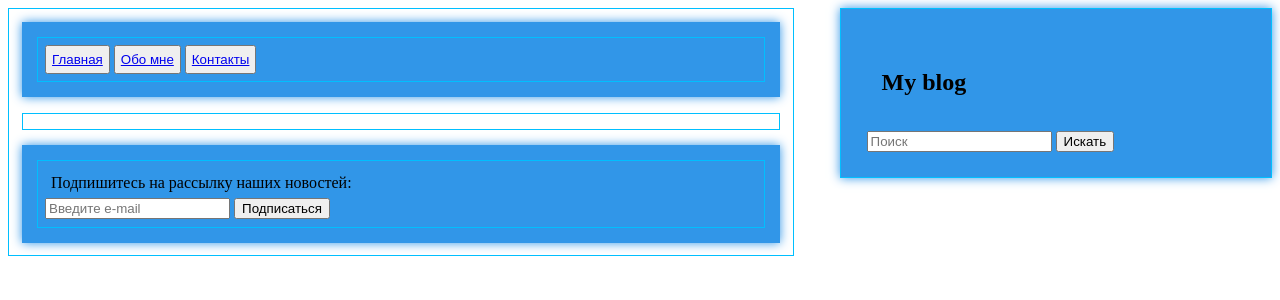
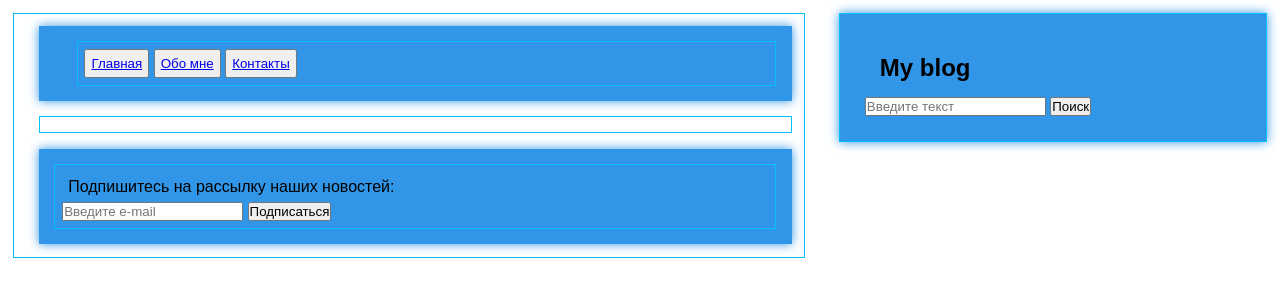
Before and after one commit to KarelinIvan/mysite, a Django app: page / in a window 1280 px wide. Shown: the top 300 px of the page. Run offline with Django 5.2, Linux system fonts and the light colour scheme; data that the repository does not hold is empty.

Commit message:
26-й коммит, работа с шаблонами и CCS

```diff
--- a/blog/static/css/blog.css
+++ b/blog/static/css/style.css
@@ -1,14 +1,21 @@
-.header-logo {
-    float: left;
+* {
+    padding: 0;
+    margin: 0;
 }
 
+.page {
+    padding-top: 1%;
+    padding-left: 1%;
+    padding-right: 1%;
+    padding-bottom: 1%;
+}
 
 .heading {
     background: #3196e8;
     -webkit-box-shadow: 0 0 10px #3196e8;
     padding-top: 2%;
     padding-bottom: 2%;
-    padding-left: 2%;
+    padding-left: 5%;
     padding-right: 2%;
     margin-bottom: 2%;
 }
@@ -28,6 +35,7 @@ button {
 .content {
     float: left;
     width: 60%;
+    padding-left: 2%;
 }
 
 .sidebar {
@@ -48,11 +56,8 @@ p {
     margin: 1px;
 }
 
-.info-post {
-    font-style: oblique;
-}
+div {
 
-div {
     border-style: solid;
     border-width: thin;
     border-color: deepskyblue;
@@ -61,6 +66,7 @@ div {
     padding-left: 1%;
     padding-right: 1%;
     padding-bottom: 1%;
+
 }
 
 .footer {
--- /dev/null
+++ b/blog/static/css/text.css
@@ -0,0 +1,7 @@
+.page {
+    font-family: Arial, Verdana, sans-serif;
+}
+
+.info-post {
+    font-style: oblique;
+}
--- a/blog/templates/blog/base.html
+++ b/blog/templates/blog/base.html
@@ -8,7 +8,8 @@
     <title>Главная страница</title>
     <meta name="description" content="#">
     <meta name="keywords" content="#">
-    <link href="{% static "css/blog.css" %}" type="text/css" rel="stylesheet">
+    <link href="{% static "css/style.css" %}" type="text/css" rel="stylesheet">
+    <link href="{% static "css/text.css" %}" type="text/css" rel="stylesheet">
 </head>
 <body class="page">
     <section>
@@ -29,8 +30,8 @@
         <div class="sidebar">
             <h2>My blog</h2>
             <form>
-                <input type="search" name="poisk" placeholder="Поиск">
-                <input type="submit" value="Искать">
+                <input type="search" name="poisk" placeholder="Введите текст">
+                <input type="submit" value="Поиск">
             </form>
         </div>
     </section>
```
